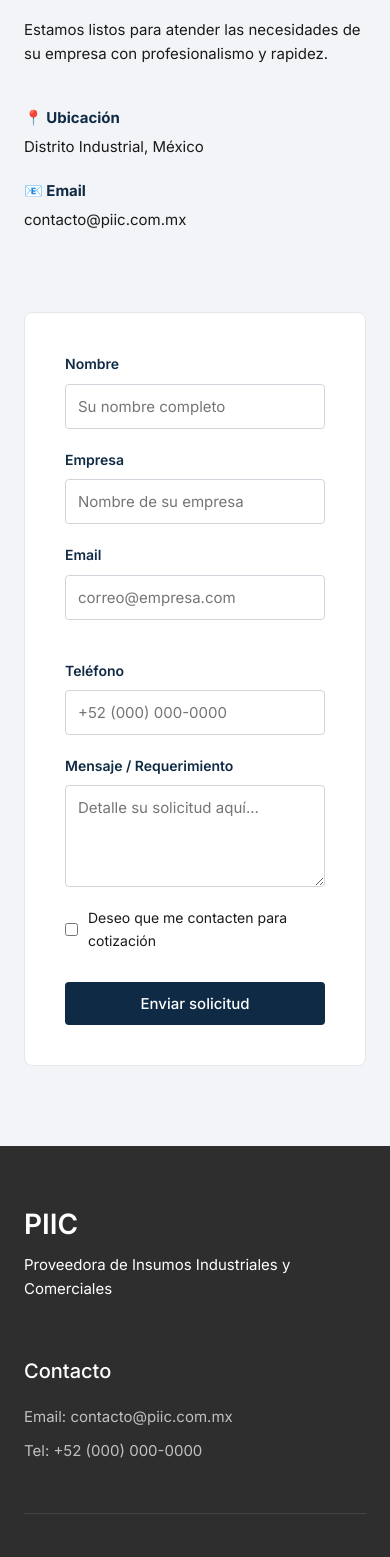
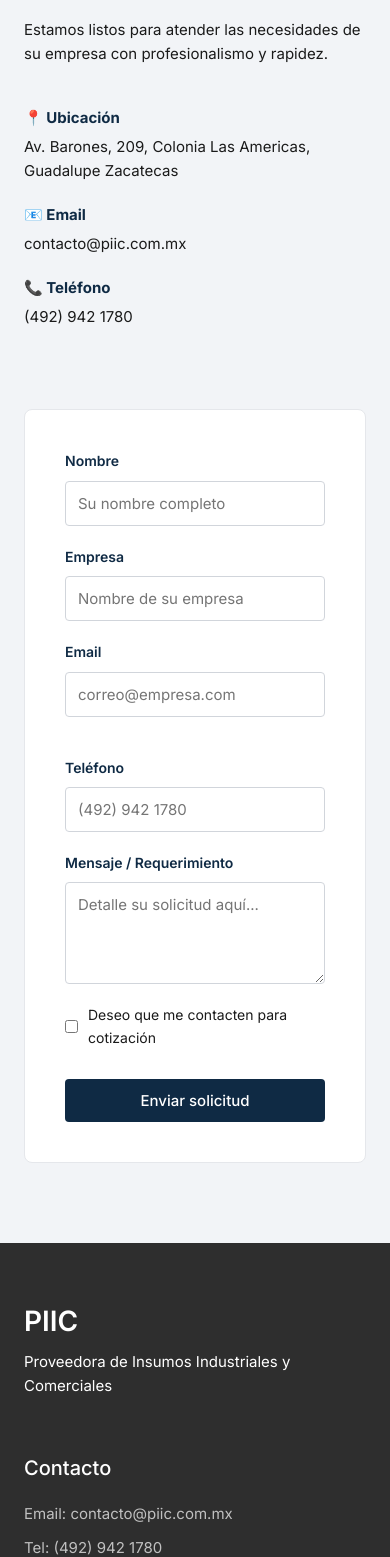
Before and after one commit to felipemiramontesr/piic, a React (Vite) app: page / in a window 390 px wide. Shown: the part 5520-7077 px from the top of the page. Built offline with nearby package versions, Linux system fonts and the light colour scheme.

Commit message:
feat: update company phone and address across site

```diff
--- a/src/sections/Contact.tsx
+++ b/src/sections/Contact.tsx
@@ -53,11 +53,15 @@ const Contact: React.FC = () => {
             <div className="contact-details">
               <div className="detail-item">
                 <strong>📍 Ubicación</strong>
-                <p>Distrito Industrial, México</p>
+                <p>Av. Barones, 209, Colonia Las Americas, Guadalupe Zacatecas</p>
               </div>
               <div className="detail-item">
                 <strong>📧 Email</strong>
                 <p>contacto@piic.com.mx</p>
+              </div>
+              <div className="detail-item">
+                <strong>📞 Teléfono</strong>
+                <p><a href="tel:4929421780" style={{ color: 'inherit', textDecoration: 'none' }}>(492) 942 1780</a></p>
               </div>
             </div>
           </div>
@@ -85,7 +89,7 @@ const Contact: React.FC = () => {
                   </div>
                   <div className="form-group">
                     <label htmlFor="phone">Teléfono</label>
-                    <input type="tel" id="phone" name="phone" placeholder="+52 (000) 000-0000" />
+                    <input type="tel" id="phone" name="phone" placeholder="(492) 942 1780" />
                   </div>
                 </div>
                 <div className="form-group">
--- a/src/sections/Footer.tsx
+++ b/src/sections/Footer.tsx
@@ -12,7 +12,8 @@ const Footer: React.FC = () => {
           <div className="footer-contact">
             <h3>Contacto</h3>
             <p>Email: contacto@piic.com.mx</p>
-                        <p>Tel: +52 (000) 000-0000</p>
+            <p>Tel: <a href="tel:4929421780" style={{ color: 'inherit', textDecoration: 'none' }}>(492) 942 1780</a></p>
+            <p>Av. Barones, 209, Colonia Las Americas, Guadalupe Zacatecas</p>
           </div>
         </div>
         <div className="footer-bottom">
```
Lines whose indentation alone changed are shown as unchanged.
